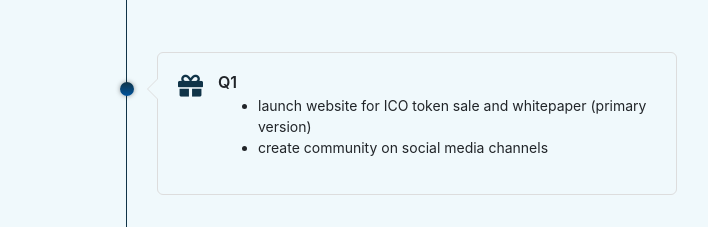
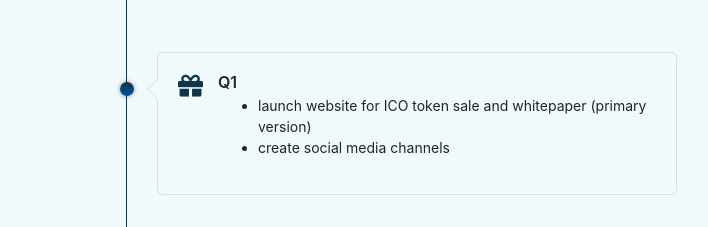
Before and after one commit to rcerka01/wp-people-power-defi, a Next.js app: page /roadmap in a window 1280 px wide. Shown: the part 820-1047 px from the top of the page, without its empty margins (513-1221 px from the left). Built offline with nearby package versions, Linux system fonts and the light colour scheme.

Commit message:
update roadmap

```diff
--- a/components/Roadmap.js
+++ b/components/Roadmap.js
@@ -41,7 +41,7 @@ class Roadmap extends Component {
                                                         <p>
                                                             <ul>
                                                                 <li>launch website for ICO token sale and whitepaper (primary version)</li>
-                                                                <li>create community on social media channels</li>
+                                                                <li>create social media channels</li>
                                                             </ul>
                                                         </p>
                                                     </div>
```
